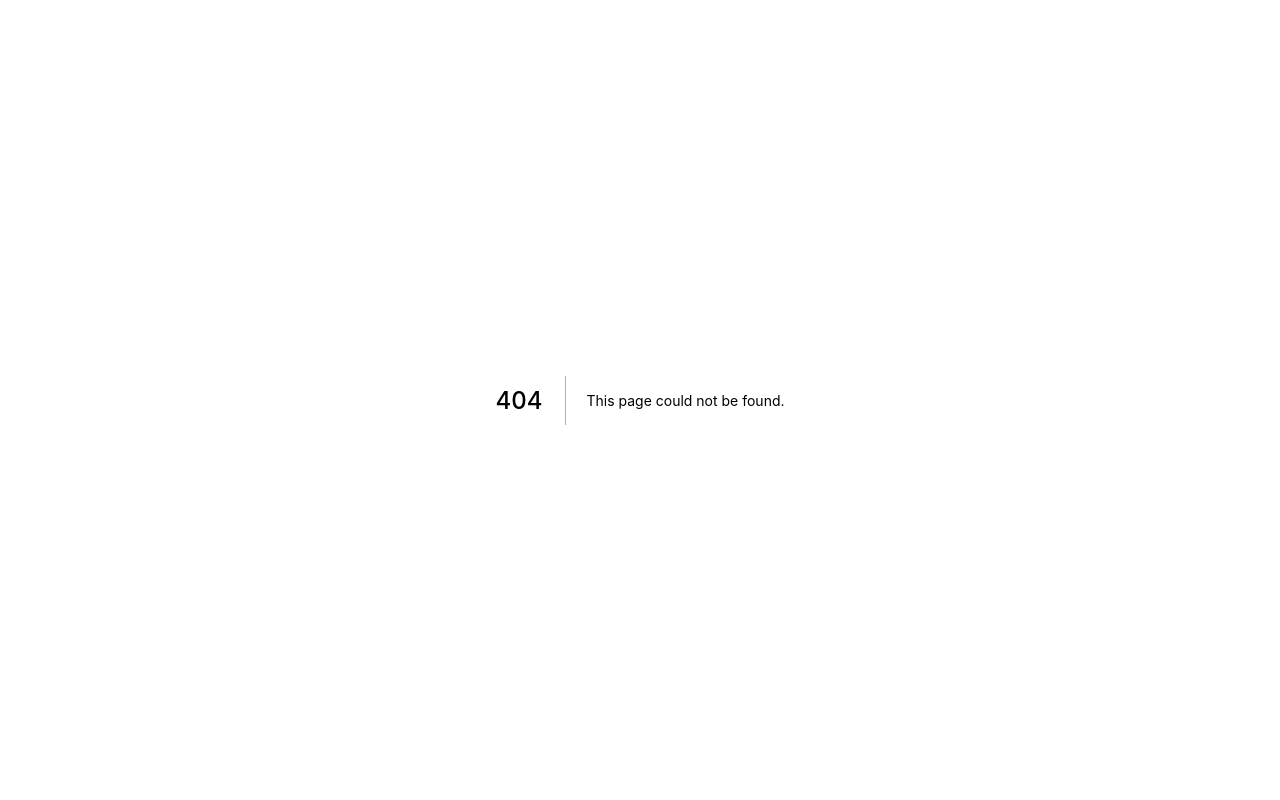
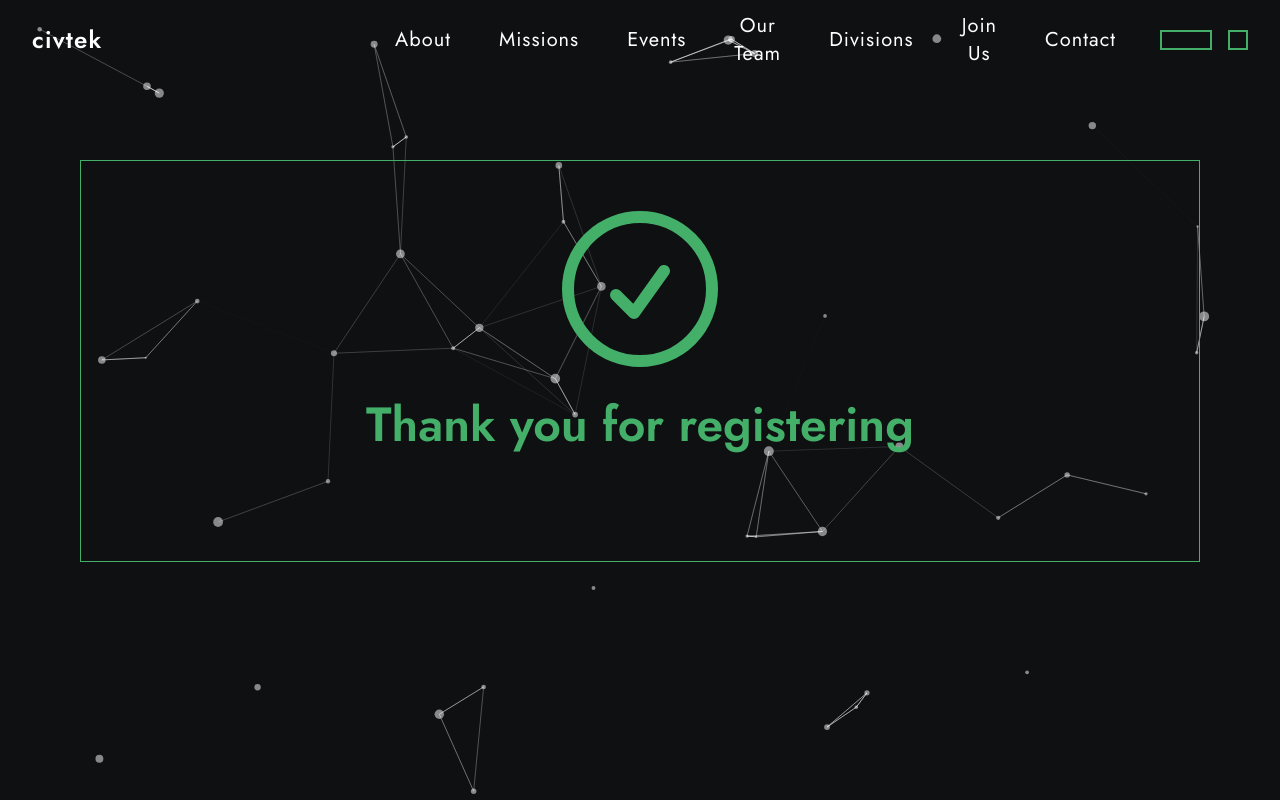
Before and after one commit to civtek/profile, a Next.js app: page /complete in a window 1280 px wide. Before the commit this address had no page. Built offline with nearby package versions, Linux system fonts and the light colour scheme.

Commit message:
pushed pre-final

```diff
--- a/package.json
+++ b/package.json
@@ -9,6 +9,7 @@
     "lint": "next lint"
   },
   "dependencies": {
+    "axios": "^0.27.2",
     "framer-motion": "^7.0.0",
     "next": "12.2.3",
     "react": "18.2.0",
--- /dev/null
+++ b/src/pages/complete/index.js
@@ -0,0 +1,130 @@
+import Head from "next/head";
+import { Navbar } from "../../components/Navbar";
+import Particles from "react-particles";
+import { loadFull } from "tsparticles";
+import { useCallback, useEffect } from "react";
+import { useRouter } from "next/router";
+
+export default function Home() {
+    const router = useRouter();
+    useEffect(() => {
+        console.log("router query", router.query.scroll);
+        if (router.query.scroll) {
+            let elem = document.querySelector("#" + router.query.scroll);
+            if (elem) {
+                elem.scrollIntoView({ behavior: "smooth", block: "center" });
+            }
+        } else {
+            window.scrollTo({ top: 0, left: 0, behavior: "smooth" });
+        }
+    }, [router]);
+
+    const particlesInit = useCallback(async (engine) => {
+        console.log(engine);
+        // you can initiate the tsParticles instance (engine) here, adding custom shapes or presets
+        // this loads the tsparticles package bundle, it's the easiest method for getting everything ready
+        // starting from v2 you can add only the features you need reducing the bundle size
+        await loadFull(engine);
+    }, []);
+
+    const particlesLoaded = useCallback(async (container) => {
+        await console.log(container);
+    }, []);
+
+    return (
+        <div>
+            <Head>
+                <title>civtek</title>
+                <link rel="icon" href="/favicon.ico" />
+            </Head>
+            <main className="overflow-hidden h-full flex flex-col">
+                <Navbar></Navbar>
+                <Particles
+                    id="tsparticles"
+                    init={particlesInit}
+                    loaded={particlesLoaded}
+                    options={{
+                        background: {
+                            color: {
+                                value: "#0E1012",
+                            },
+                        },
+                        fpsLimit: 120,
+                        interactivity: {
+                            events: {
+                                onClick: {
+                                    enable: true,
+                                    mode: "push",
+                                },
+                                onHover: {
+                                    enable: true,
+                                    mode: "repulse",
+                                },
+                                resize: true,
+                            },
+                            modes: {
+                                push: {
+                                    quantity: 4,
+                                },
+                                repulse: {
+                                    distance: 200,
+                                    duration: 0.4,
+                                },
+                            },
+                        },
+                        particles: {
+                            color: {
+                                value: "#ffffff",
+                            },
+                            links: {
+                                color: "#ffffff",
+                                distance: 150,
+                                enable: true,
+                                opacity: 0.5,
+                                width: 1,
+                            },
+                            collisions: {
+                                enable: true,
+                            },
+                            move: {
+                                directions: "none",
+                                enable: true,
+                                outModes: {
+                                    default: "bounce",
+                                },
+                                random: false,
+                                speed: 1,
+                                straight: false,
+                            },
+                            number: {
+                                density: {
+                                    enable: true,
+                                    area: 800,
+                                },
+                                value: 40,
+                            },
+                            opacity: {
+                                value: 0.5,
+                            },
+                            shape: {
+                                type: "circle",
+                            },
+                            size: {
+                                value: { min: 1, max: 5 },
+                            },
+                        },
+                        detectRetina: true,
+                    }}
+                />
+                <div className="h-full border border-primary z-50 flex flex-col items-center justify-center m-20">
+                    <div className="text-primary text-4xl sm:text-5xl font-semibold w-3/4 sm:w-1/2 mb-20 h-80 text-center rounded-xl flex flex-col items-center justify-center">
+                    <svg xmlns="http://www.w3.org/2000/svg" fill="none" viewBox="0 0 24 24" stroke-width="1.5" stroke="currentColor" class="w-48 h-48 mb-4">
+                        <path stroke-linecap="round" stroke-linejoin="round" d="M9 12.75L11.25 15 15 9.75M21 12a9 9 0 11-18 0 9 9 0 0118 0z" />
+                    </svg>
+                        <h1 className="">Thank you for registering</h1>
+                    </div>
+                </div>
+            </main>
+        </div>
+    );
+}
--- a/src/pages/event-regis/index.js
+++ b/src/pages/event-regis/index.js
@@ -3,8 +3,10 @@ import { Navbar } from "../../components/Navbar";
 import Particles from "react-particles";
 import { loadFull } from "tsparticles";
 import { useCallback, useState } from "react";
+import { useRouter } from "next/router";
 
 export default function EventRegis() {
+  const router = useRouter();
   const url = "https://api.civtek.dev/api/gatherings"
   const [fullName, setFullName] = useState("");
   const [email, setEmail] = useState("");
@@ -45,7 +47,8 @@ export default function EventRegis() {
     try{
       const response = await fetch(url, requestOptions)
       console.log(response)
-    } catch(err){
+      await router.push('/complete')
+  } catch(err){
       console.log(err)
     }
   }
--- a/src/pages/join/index.js
+++ b/src/pages/join/index.js
@@ -1,10 +1,12 @@
 import Head from "next/head";
+import { useRouter } from "next/router";
 import { Navbar } from "../../components/Navbar";
 import Particles from "react-particles";
 import { loadFull } from "tsparticles";
-import { useCallback } from "react";
+import { useCallback, useState } from "react";
 
 export default function Join() {
+  const router = useRouter()
   const particlesInit = useCallback(async (engine) => {
     console.log(engine);
     // you can initiate the tsParticles instance (engine) here, adding custom shapes or presets
@@ -14,8 +16,84 @@ export default function Join() {
   }, []);
 
   const particlesLoaded = useCallback(async (container) => {
-    await console.log(container);
+    console.log(container);
   }, []);
+
+  const [fullname, setFullname ] = useState("")
+  const [email, setEmail ] = useState("")
+  const [university, setUniversity ] = useState("")
+  const [year, setYear ] = useState(0)
+  const [firstchoice, setFirstChoice ] = useState("")
+  const [secondchoice, setSecondChoice ] = useState("")
+  const [firstquestion, setFirstQuestion ] = useState("")
+  const [secondquestion, setSecondQuestion ] = useState("")
+  const [commitments, setCommitments ] = useState("")
+  const [file, setFile ] = useState("")
+
+  const fullnameHandler = e => {
+    setFullname(e.target.value)
+  }
+
+  const emailHandler = e => {
+    setEmail(e.target.value)
+  }
+
+  const yearHandler = e => {
+    setYear(e.target.value)
+  }
+
+  const universityHandler = e => {
+    setUniversity(e.target.value)
+  }
+
+  const firstChoiceHandler = e => {
+    setFirstChoice(e.target.value)
+  }
+
+  const secondChoiceHandler = e => {
+    setSecondChoice(e.target.value)
+  }
+
+  const firstQuestionHandler = e => {
+    setFirstQuestion(e.target.value)
+  }
+
+  const secondQuestionHandler = e => {
+    setSecondQuestion(e.target.value)
+  }
+
+  const commitmentsHandler = e => {
+    setCommitments(e.target.value)
+  }
+
+  const fileHandler = e => {
+    setFile(e.target.files[0])
+  }
+
+  const submitHandler = async (e) => {
+    e.preventDefault()
+
+    const url = "https://api.civtek.dev/api/applicants"
+    const data = {}
+    const formData = new FormData()
+
+    data["fullname"] = fullname,
+    data["email"] = email,
+    data["university"] = university,
+    data["year"] = year,
+    data["firstchoice"] = firstchoice,
+    data["secondchoice"] = secondchoice,
+    data["firstquestion"] = firstquestion,
+    data["secondquestion"] = secondquestion,
+    data["commitments"] = commitments
+
+    formData.append('files.resume', file, file.name)
+    formData.append('data', JSON.stringify(data))
+
+    await fetch(url, { method: "POST", body: formData })
+    await router.push('/complete')
+
+  }
 
   return (
     <div>
@@ -107,7 +185,7 @@ export default function Join() {
             <span className="text-white">Join our team</span> @ Civtek HQ !
           </div>
           <div className="w-3/4 sm:w-1/2 h-full border-2 border-primary p-8">
-            <form>
+            <form onSubmit={submitHandler}>
               <div className="mb-6">
                 <label
                   htmlFor="email"
@@ -116,6 +194,7 @@ export default function Join() {
                   Full Name
                 </label>
                 <input
+                  value={fullname} onChange={fullnameHandler}
                   type="text"
                   id="email"
                   className="bg-transparent focus:outline-none border-2 border-primary text-white text-lg font-medium block w-full p-2.5"
@@ -131,6 +210,7 @@ export default function Join() {
                   Email
                 </label>
                 <input
+                  value={email} onChange={emailHandler}
                   type="text"
                   id="email"
                   className="bg-transparent focus:outline-none border-2 border-primary text-white text-lg font-medium block w-full p-2.5"
@@ -147,6 +227,7 @@ export default function Join() {
                     University
                   </label>
                   <select
+                    value={university} onChange={universityHandler}
                     id="university"
                     className="bg-transparent focus:outline-none border-2 border-primary text-white text-lg font-medium block w-full p-2.5 "
                   >
@@ -167,6 +248,7 @@ export default function Join() {
                     Year of study
                   </label>
                   <select
+                    value={year} onChange={yearHandler}
                     id="years"
                     className="bg-transparent focus:outline-none border-2 border-primary text-white text-lg font-medium block w-full p-2.5"
                   >
@@ -187,9 +269,11 @@ export default function Join() {
                   1st Division Choice
                 </label>
                 <select
+                  value={firstchoice} onChange={firstChoiceHandler}
                   id="firstchoice"
                   className="bg-transparent focus:outline-none border-2 border-primary text-white text-lg font-medium block w-full p-2.5 "
                 >
+                  <option className="bg-dark">First Choice</option>
                   <option className="bg-dark">Software Development</option>
                   <option className="bg-dark">Data Science & AI</option>
                   <option className="bg-dark">Product Design</option>
@@ -207,9 +291,11 @@ export default function Join() {
                   2nd Division Choice
                 </label>
                 <select
+                  value={secondchoice} onChange={secondChoiceHandler}
                   id="secondchoice"
                   className="bg-transparent focus:outline-none border-2 border-primary text-white text-lg font-medium block w-full p-2.5 "
                 >
+                  <option className="bg-dark">Second Choice</option>
                   <option className="bg-dark">Software Development</option>
                   <option className="bg-dark">Data Science & AI</option>
                   <option className="bg-dark">Product Design</option>
@@ -226,6 +312,7 @@ export default function Join() {
                   Why civtek?
                 </label>
                 <textarea
+                  value={firstquestion} onChange={firstQuestionHandler}
                   id="message"
                   rows="6"
                   className="bg-transparent focus:outline-none border-2 border-primary text-white text-lg font-medium block w-full p-2.5"
@@ -241,6 +328,7 @@ export default function Join() {
                   done to accomplish it
                 </label>
                 <textarea
+                  value={secondquestion} onChange={secondQuestionHandler}
                   id="message"
                   rows="6"
                   className="bg-transparent focus:outline-none border-2 border-primary text-white text-lg font-medium block w-full p-2.5"
@@ -257,6 +345,7 @@ export default function Join() {
                   internship, other organizations, etc.)?
                 </label>
                 <textarea
+                  value={commitments} onChange={commitmentsHandler}
                   id="message"
                   rows="6"
                   className="bg-transparent focus:outline-none border-2 border-primary text-white text-lg font-medium block w-full p-2.5"
@@ -272,6 +361,7 @@ export default function Join() {
                   Upload your CV here
                 </label>
                 <input
+                  onChange={fileHandler}
                   className="bg-transparent focus:outline-none border-2 border-primary text-white text-lg font-medium block w-full p-2.5"
                   aria-describedby="cv"
                   id="cv"
```
Also changed, not shown: 1 other file (tests, documents, lock files or other folders).
